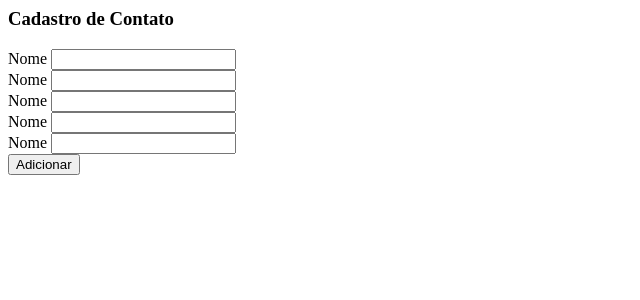
After one commit to davieoliveira/agenda-php, a PHP site: page /paginas/contatos/cadastro-contatos.php in a window 1280 px wide. The commit adds this page. Shown: the top 300 px of the page, without its empty margins (0-640 px from the left). Run offline with PHP 8.4, Linux system fonts and the light colour scheme.

Commit message:
Criado form de cadastro de contato

```diff
--- /dev/null
+++ b/paginas/contatos/cadastro-contatos.php
@@ -0,0 +1,28 @@
+<header>
+    <h3>Cadastro de Contato</h3>
+</header>
+<div>
+    <form action="" method="post">
+        <div>
+            <label for="nomeContato"> Nome</label>
+            <input type="text" name="nomeContato">
+        </div>
+        <div>
+            <label for="emailContato"> Nome</label>
+            <input type="email" name="emailContato">
+        </div>
+        <div>
+            <label for="telefoneContato"> Nome</label>
+            <input type="text" name="telefoneContato">
+        </div>
+        <div>
+            <label for="dataNascContato"> Nome</label>
+            <input type="text" name="dataNascContato">
+        </div>
+        <div>
+            <label for="sexoContato"> Nome</label>
+            <input type="text" name="sexoContato">
+        </div>
+        <input type="submit" value="Adicionar" name="btnAdicionar"
+    </form>
+</div>
--- a/paginas/contatos/contatos.php
+++ b/paginas/contatos/contatos.php
@@ -1,5 +1,9 @@
 <header>
     <h3>Pagina de contatos</h3>
+</header>
+<div>
+    <a href="index.php?menuop=cadastro-contato">Novo Contato</a>
+</div>
 <table border="1">
     <thead>
         <tr>
@@ -30,4 +34,3 @@
     ?>
     </tbody>
 </table>
-</header>
```
Lines whose indentation alone changed are shown as unchanged.
